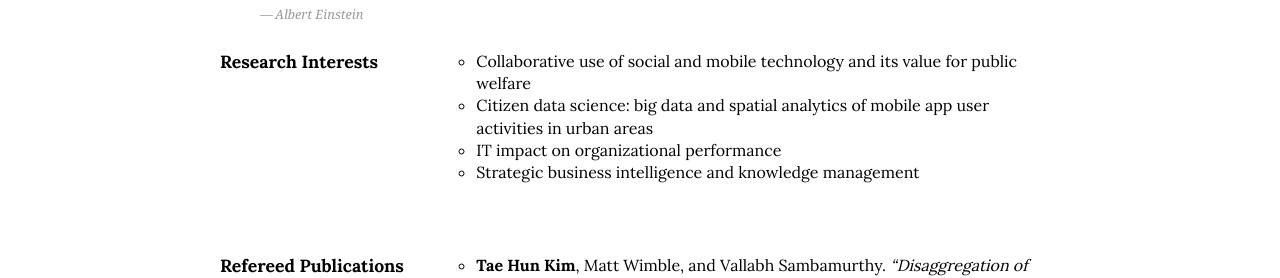
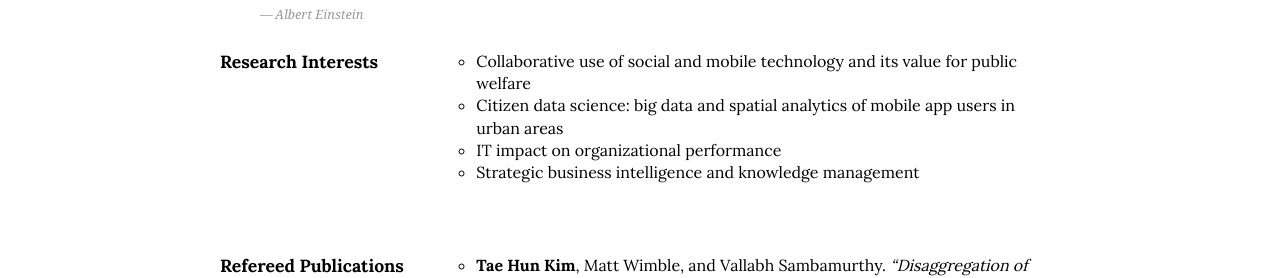
Before and after one commit to istaehun/taehun, a Jekyll site: the page built from index.html, in a window 1280 px wide and 900 px high, scrolled down 313 px. Shown: the part 165-443 px from the top of the window. Built offline with Jekyll 4.4.1, drawn with Linux system fonts in a browser that asks for light colours; nearby versions of some CDN libraries.

Commit message:
Update research.yml

```diff
--- a/_data/research.yml
+++ b/_data/research.yml
@@ -2,7 +2,7 @@
   sub-title: Research Interests
   list:
     - "Collaborative use of social and mobile technology and its value for public welfare"
-    - "Citizen data science: big data and spatial analytics of mobile app user activities in urban areas"
+    - "Citizen data science: big data and spatial analytics of mobile app users in urban areas"
     - "IT impact on organizational performance"
     - "Strategic business intelligence and knowledge management"
 -
```
